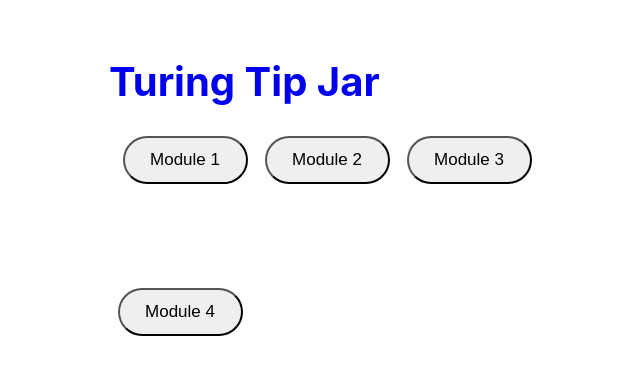
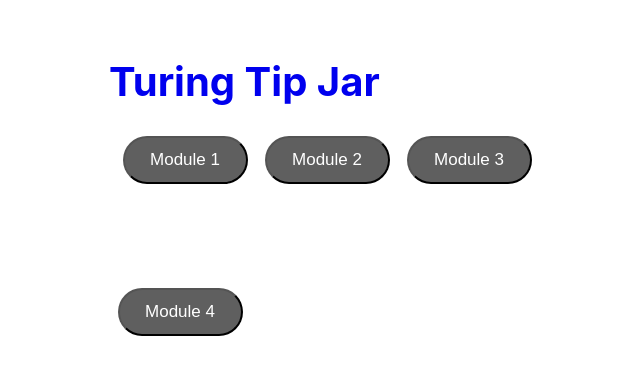
Before and after one commit to ShaunaMyers/turing-two-cents, a React (Create React App) app: page /module/1 in a window 1280 px wide. Shown: the top 386 px of the page, without its empty margins (281-921 px from the left). Built offline with nearby package versions, Linux system fonts and the light colour scheme; no server answers.

Commit message:
Style mod button background color

```diff
--- a/src/components/App/App.css
+++ b/src/components/App/App.css
@@ -18,8 +18,9 @@ div {
 }
 
 .mod-button {
+  background-color: #5f5f5f;
   border-radius: 30px;
-  /* margin: 1px; */
+  color: white;
   margin-bottom: 20%;
   padding: 12px;
   width: 125px;
```
